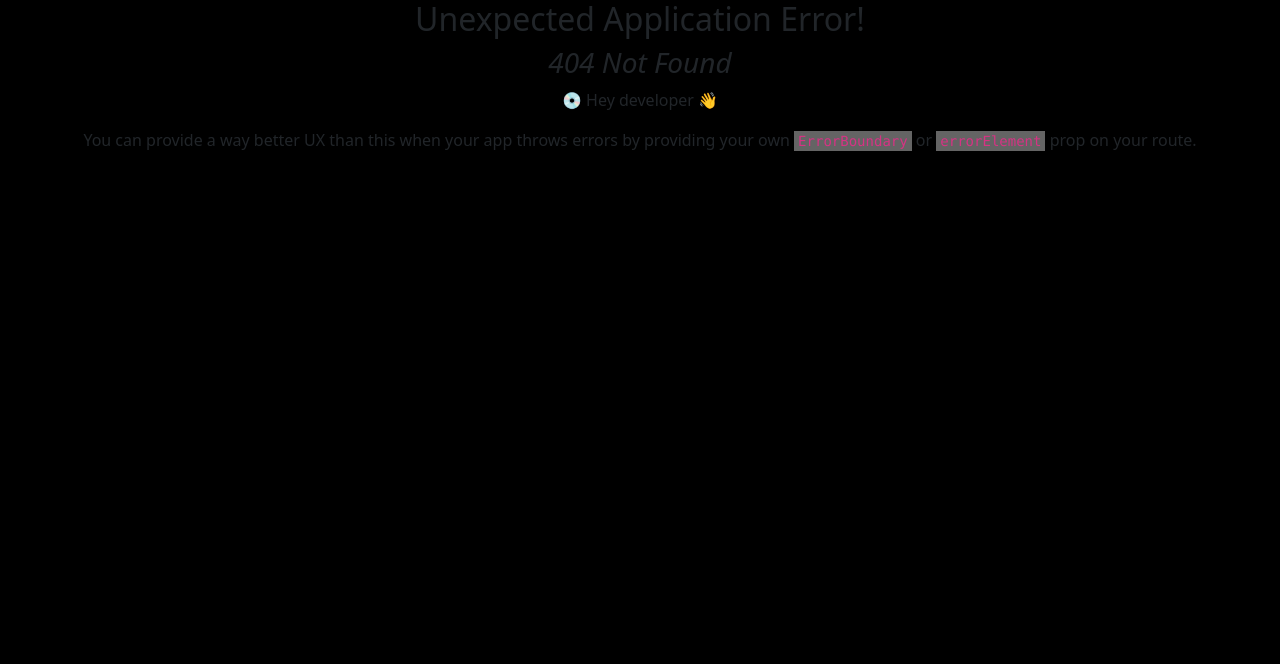
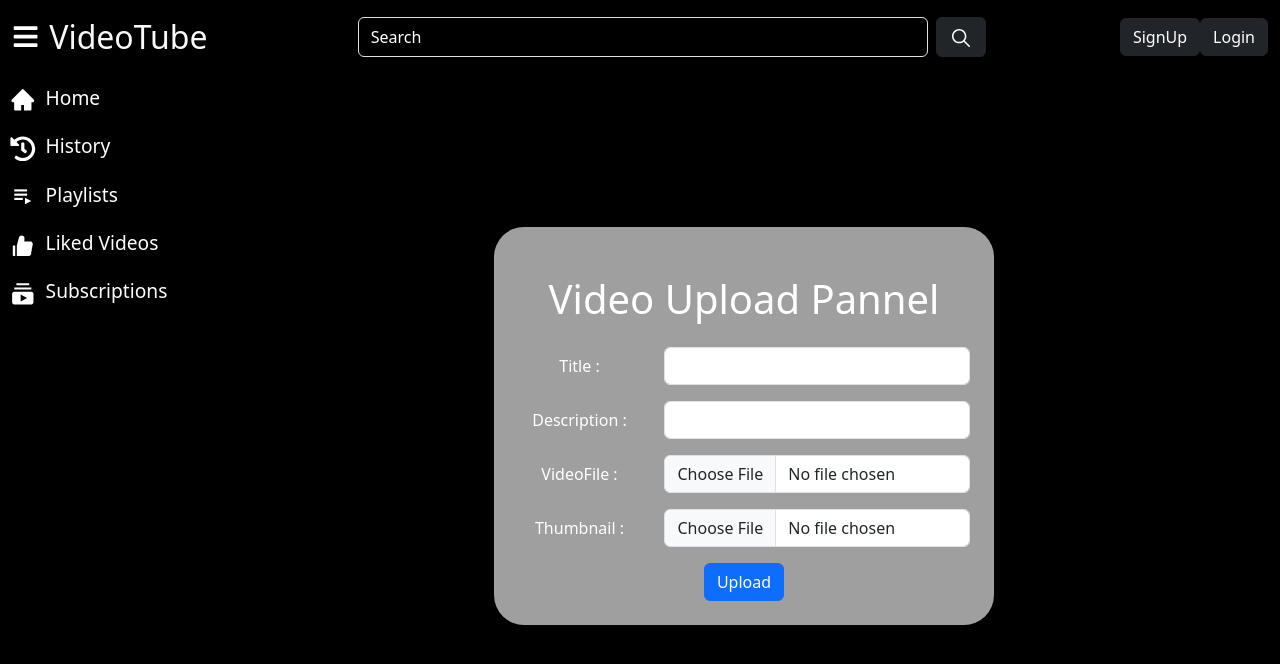
Before and after one commit to Chirag9528/Videotube, a React (Vite) app: page /publishvideo in a window 1280 px wide. Before the commit this address had no page. Shown: the top 664 px of the page. Built offline with nearby package versions, Linux system fonts and the light colour scheme.

Commit message:
Added Video Uploading

```diff
--- a/src/App.jsx
+++ b/src/App.jsx
@@ -2,22 +2,18 @@ import { useContext, useState } from 'react'
 import './App.css'
 import {Header, Sidebar} from "./components/index.jsx"
 import { Outlet } from 'react-router-dom'
-import AuthContext from './components/contexts/Auth/AuthContext.js'
 
 
 function App() {
-  const [isOpen , setIsOpen] = useState(true)
-  const {isloggedIn} = useContext(AuthContext)
-  const toggle = () => setIsOpen(!isOpen)
   return (
       <>
         <div style={{}}>
           <div style={{}}>
-            <Header togglefxn = {toggle}/>
+            <Header/>
           </div>
           <div style={{display : "flex" }}>
             <div style={{}}>
-              <Sidebar isOpen = {isOpen} togglefxn = {toggle}/>
+              <Sidebar/>
             </div>
             <main style={{}}>
               <Outlet/>
--- a/src/components/Header/Header.jsx
+++ b/src/components/Header/Header.jsx
@@ -4,8 +4,12 @@ import { GoPlus } from "react-icons/go";
 import ProfileButton from './ProfileButton';
 import { FaBars } from 'react-icons/fa';
 import AuthContext from '../contexts/Auth/AuthContext';
+import MenuContext from '../contexts/MenuButton/MenuContext';
+import { Link } from 'react-router-dom';
 function Header(props) {
   const {isloggedIn , setIsLoggedIn} = useContext(AuthContext)
+  const {isOpen , setIsOpen} = useContext(MenuContext)
+  const toggle = () => setIsOpen(!isOpen)
 
   const [credentials , setCredentials] = useState({email:"", password:""});
 
@@ -72,7 +76,7 @@ function Header(props) {
     try {
         // Prepare FormData
         const formData = new FormData();
-        formData.set("email", registercredentials.email);
+        formData.append("email", registercredentials.email);
         formData.append("password", registercredentials.password);
         formData.append("fullName", registercredentials.fullName);
         formData.append("username", registercredentials.username);
@@ -120,7 +124,7 @@ function Header(props) {
         <div className="container-fluid" style={{display:'flex'}}>
             <div style={{display:"flex"}}>
               <div className="top_section" style={{marginRight:"10px"}}>
-                  <FaBars onClick={props.togglefxn}/>
+                  <FaBars onClick={toggle}/>
               </div>
               <a className="navbar-brand text-light fs-2">VideoTube</a>
             </div>
@@ -140,9 +144,11 @@ function Header(props) {
             {
               isloggedIn &&
               <div style={{display:'flex'}}>
+                <Link to="/publishvideo">
                 <button className="btn btn-dark" style={{height:'3rem'}}>
                   <GoPlus style={{fontSize:'1.5rem'}}/> Create
                 </button>
+                </Link>
                 <ProfileButton avatar={localStorage.getItem('avatar')} setCredentials={setCredentials}/>
               </div>
             }
--- a/src/components/Sidebar/Sidebar.jsx
+++ b/src/components/Sidebar/Sidebar.jsx
@@ -1,4 +1,4 @@
-import React, { useState } from 'react'
+import React, { useContext, useState } from 'react'
 import {AnimatePresence, motion} from 'framer-motion';
 import { AiFillHome } from "react-icons/ai";
 import { FaBars, FaHistory } from "react-icons/fa";
@@ -7,6 +7,7 @@ import { AiFillLike } from "react-icons/ai";
 import { MdSubscriptions } from "react-icons/md";
 
 import { NavLink } from 'react-router-dom';
+import MenuContext from '../contexts/MenuButton/MenuContext';
 
 const routes = [
     {
@@ -37,10 +38,11 @@ const routes = [
 ]
 
 function Sidebar(props) {
+    const {isOpen} = useContext(MenuContext)
   return (
     <div>
         <motion.div animate={{
-            width:props.isOpen ? "200px" : "50px",
+            width:isOpen ? "200px" : "50px",
             transition: {
                 duration: 0.5,
                 type: "spring",
@@ -53,7 +55,7 @@ function Sidebar(props) {
                         return <NavLink  to={route.path} key = {route.name} className="link">
                             <div className="icon">{route.icon}</div>
                             <AnimatePresence>
-                                {props.isOpen && <motion.div className="link_text">{route.name}</motion.div>}
+                                {isOpen && <motion.div className="link_text">{route.name}</motion.div>}
                             </AnimatePresence>
                         </NavLink>
                     })
--- /dev/null
+++ b/src/components/contexts/MenuButton/MenuContext.js
@@ -0,0 +1,5 @@
+import React from "react";
+
+const MenuContext = React.createContext()
+
+export default MenuContext;
--- /dev/null
+++ b/src/components/contexts/MenuButton/MenuContextProvider.jsx
@@ -0,0 +1,13 @@
+import React, { useState } from "react";
+import MenuContext from "./MenuContext.js";
+
+const MenuContextProvider = ({children})=>{
+    const [isOpen , setIsOpen] = useState(true)
+    return (
+        <MenuContext.Provider value = {{isOpen , setIsOpen}}>
+            {children}
+        </MenuContext.Provider>
+    )
+}
+
+export default MenuContextProvider;
--- /dev/null
+++ b/src/pages/PublishVideo.jsx
@@ -0,0 +1,82 @@
+import React , {useState} from 'react'
+import { useNavigate } from 'react-router-dom'
+
+function PublishVideo(){
+    const [videocredentials , setVideoCredentials] = useState({title : "" , description : "" , videoFile : null , thumbnail : null})
+    const navigate = useNavigate(null)
+    const OnChange = (e)=>{
+        setVideoCredentials({...videocredentials , [e.target.name] : e.target.value})
+    }
+    const publish = async (e)=>{
+        e.preventDefault();
+        try {
+            const formData = new FormData();
+            formData.append("title", videocredentials.title);
+            formData.append("description", videocredentials.description);
+            formData.append("videoFile", videocredentials.videoFile);
+            formData.append("thumbnail", videocredentials.thumbnail);
+
+            const response = await fetch( "http://localhost:8000/api/v1/videos" , {
+                method : "POST",
+                body : formData,
+                headers : {
+                    Authorization : localStorage.getItem('token')
+                }
+            });
+
+            if (!response.ok){
+                console.error("Error:", response.status, response.statusText);
+                alert(`Error: ${response.status} ${response.statusText}`);
+                return;
+            }
+            const json = await response.json();
+            if (json.success) {
+                alert("Published Video Successfully!");
+                navigate("/")
+            } else {
+                alert(json.message || "Some Error Occurred! Try Again!!!");
+            }
+            console.log(json)
+
+        } catch (error) {
+            console.log("Error during publishing video")
+            alert("An Error Occurred while Publishing Video. Please Try Again!!!")
+        }
+    }
+    return (
+    <div style={{color : "white" ,width:"85vw" , height:"88vh" ,display:"flex" , justifyContent:"center" , alignItems:"center"}}>
+      <form style={{ borderRadius : "30px" , backgroundColor:"rgb(159,159,159)"}} className='p-4' onSubmit={publish}>
+            <h1 className='m-4'>Video Upload Pannel</h1>
+            <div className="row mb-3" style={{display : "flex"}}>
+            <label htmlFor="videotitle" className="col-sm-2 col-form-label" style={{flex : 2}}>Title :</label>
+                <div className="col-sm-10" style={{flex : 5}}>
+                <input type="text" name="title" onChange={OnChange} value={videocredentials.title} className="form-control" id="videotitle"/>
+                </div>
+            </div>
+            <div className="row mb-3" style={{display : "flex"}}>
+            <label htmlFor="videodesc" className="col-sm-2 col-form-label" style={{flex : 2}}>Description :</label>
+                <div className="col-sm-10" style={{flex : 5}}>
+                <input type="text" name="description" onChange={OnChange} value={videocredentials.description} className="form-control" id="videodesc"/>
+                </div>
+            </div>
+            <div className="row mb-3" style={{display : "flex"}}>
+            <label htmlFor="videofile" className="col-sm-2 col-form-label" style={{flex: 2}}>VideoFile : </label>
+                <div className="col-sm-10" style={{flex : 5}}>
+                <input type="file"  name="videoFile" onChange={(e) => setVideoCredentials({ ...videocredentials,videoFile: e.target.files[0]})} className="form-control" id="videofile"/>
+                </div>
+            </div>
+            <div className="row mb-3" style={{display : "flex"}}>
+            <label htmlFor="videothumbnail" className="col-sm-2 col-form-label" style={{flex : 2}}>Thumbnail :</label>
+                <div className="col-sm-10" style={{flex : 5}}>
+                <input type="file" name="thumbnail" onChange={(e) => setVideoCredentials({ ...videocredentials,thumbnail: e.target.files[0]})} className="form-control" id="videothumbnail"/>
+                </div>
+            </div>
+            <div className="col-12">
+                <button type="submit" className="btn btn-primary">Upload</button>
+            </div>
+        </form>
+    </div>
+  )
+}
+
+export default PublishVideo
```
Also changed, not shown: src/main.jsx (+9 -1 lines).
